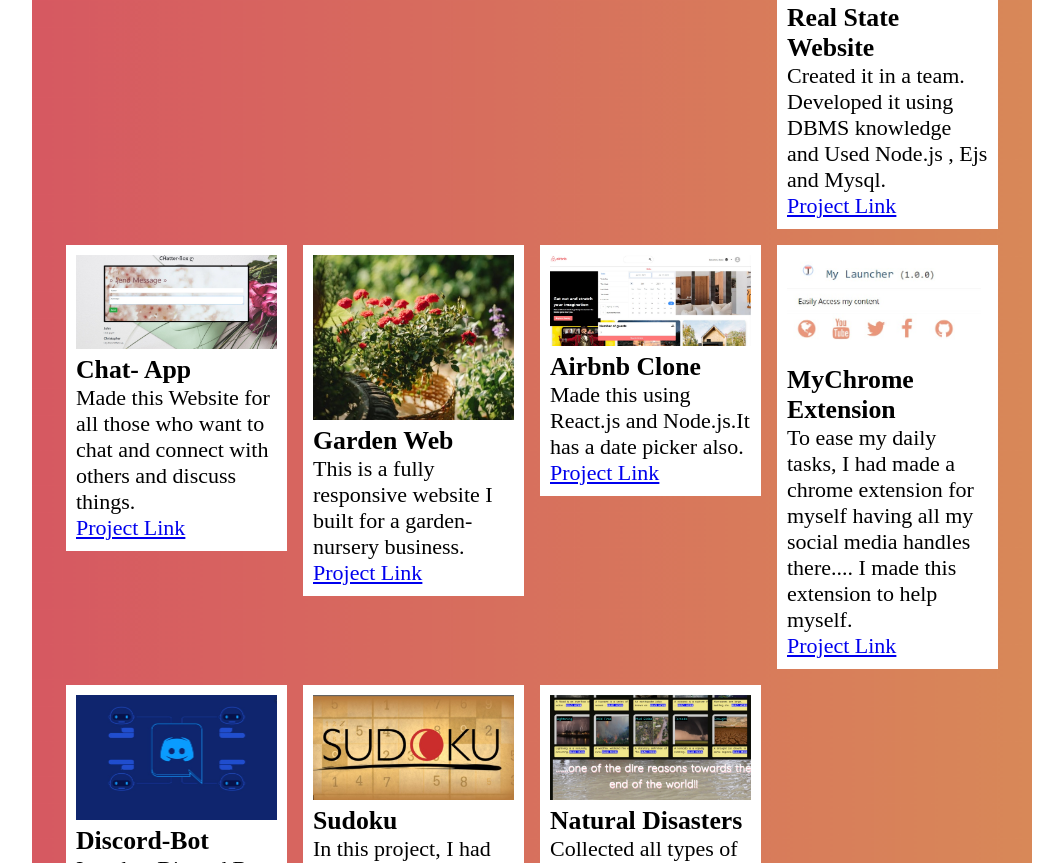
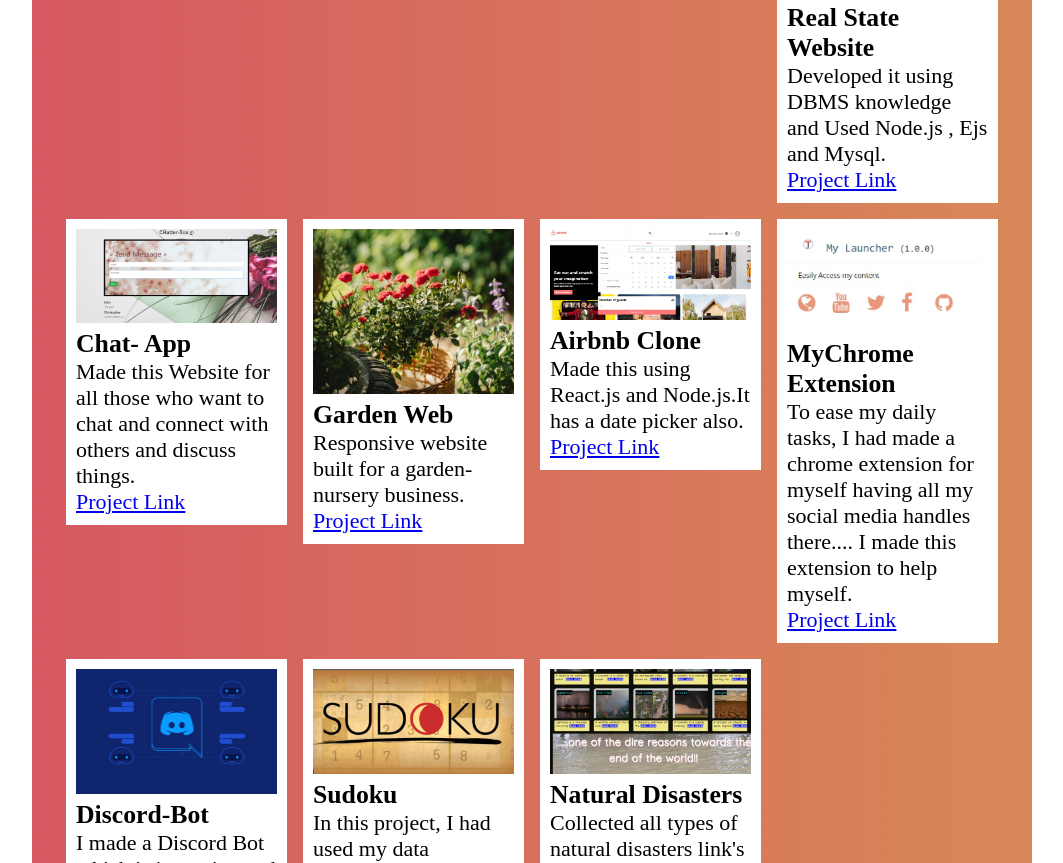
Before and after one commit to jishu-yadav/My_Portfolio, a plain HTML site: page portfolio.html in a window 1280 px wide. Shown: the part 1292-2155 px from the top of the page, without its empty margins (108-1171 px from the left). Drawn offline with nearby package versions, Linux system fonts and the light colour scheme; a script that the page names is missing; files whose address does not match are found by name; a web font is replaced by a local one.

Commit message:
Update portfolio.html

```diff
--- a/portfolio.html
+++ b/portfolio.html
@@ -233,7 +233,7 @@
         <div class="content">
         <img src="img/realstate.jpeg"  style="width:100%">
           <h3>Real State Website</h3>
-          <p>Created it in a team. Developed it using DBMS knowledge and Used Node.js , Ejs and Mysql.</p>
+          <p>Developed it using DBMS knowledge and Used Node.js , Ejs and Mysql.</p>
           <a href="https://github.com/Real-State-Office/real-estate-UI">Project Link</a>
         </div>
       </div>
@@ -250,7 +250,7 @@
         <div class="content">
           <img src="img/garden.jpeg"  style="width:100%">
           <h3>Garden Web</h3>
-          <p>This is a fully responsive website I built for a garden-nursery business.</p>
+          <p>Responsive website built for a garden-nursery business.</p>
           <a href="https://jishu-yadav.github.io/gardenWeb/index.html">Project Link</a>
         </div>
       </div>
```
